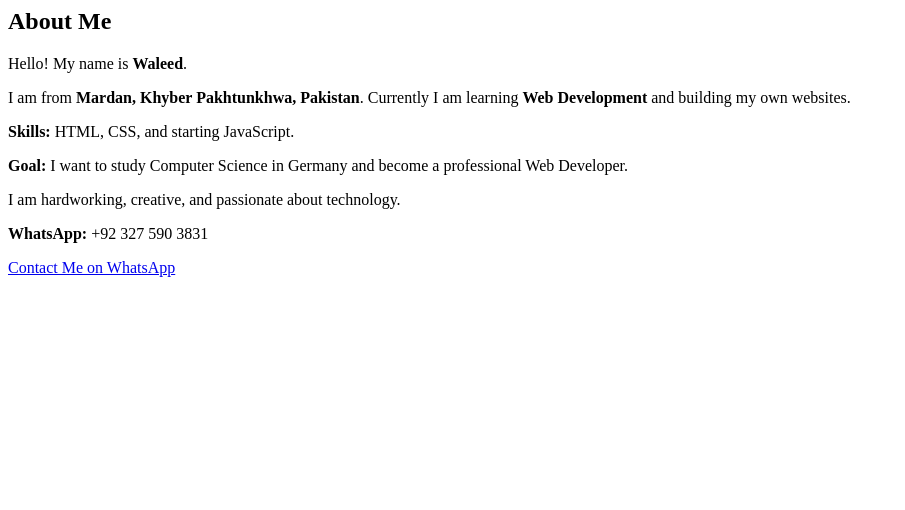
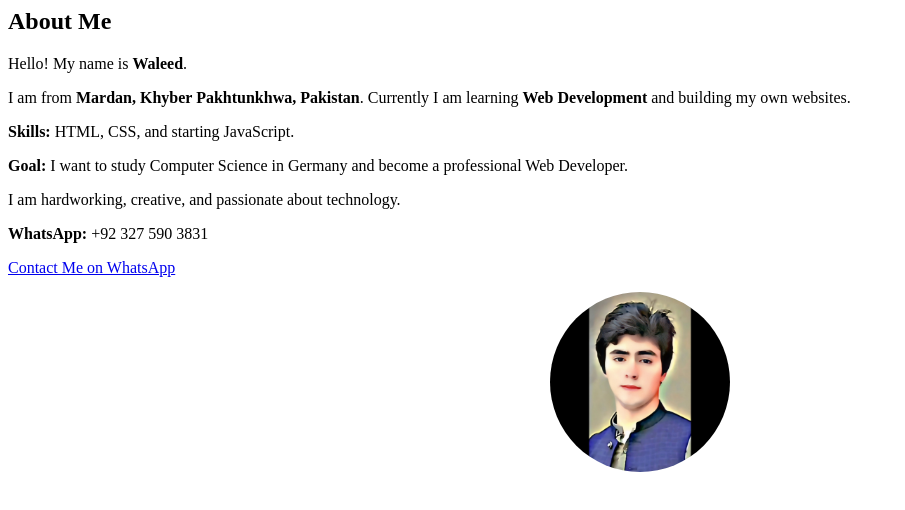
Before and after one commit to mrwaleed02/My-first-website-, a plain HTML site: page index.html in a window 1280 px wide. Shown: the whole page, without its empty margins (0-905 px from the left). Drawn offline with Linux system fonts and the light colour scheme.

Commit message:
Add image of Waleed to index.html

```diff
--- a/index.html
+++ b/index.html
@@ -10,4 +10,4 @@
     <a href="https://wa.me/923275903831" class="btn">
         Contact Me on WhatsApp
     </a>
-</div>
+</div><img src="waleed.jpg" alt="Waleed Photo" style="width:180px; height:180px; border-radius:50%; object-fit:cover; display:block; margin:15px auto;">
```
